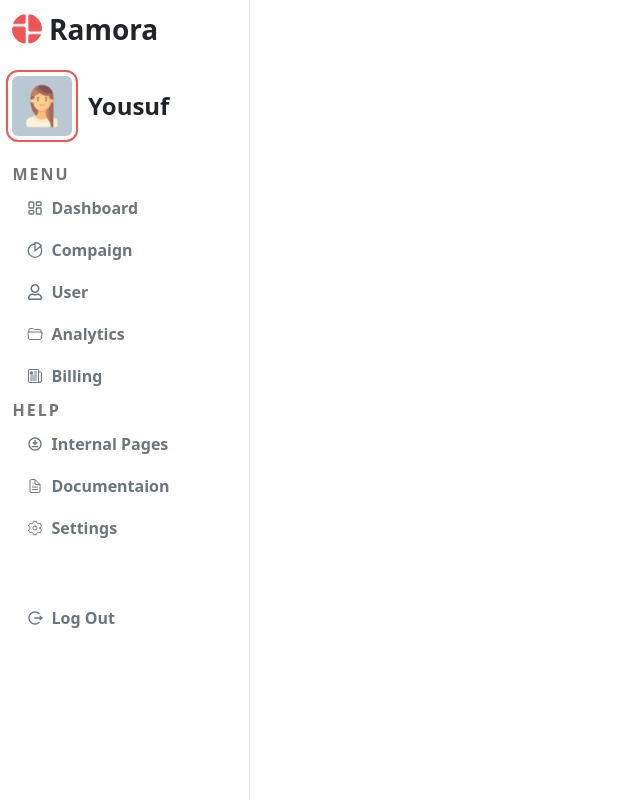
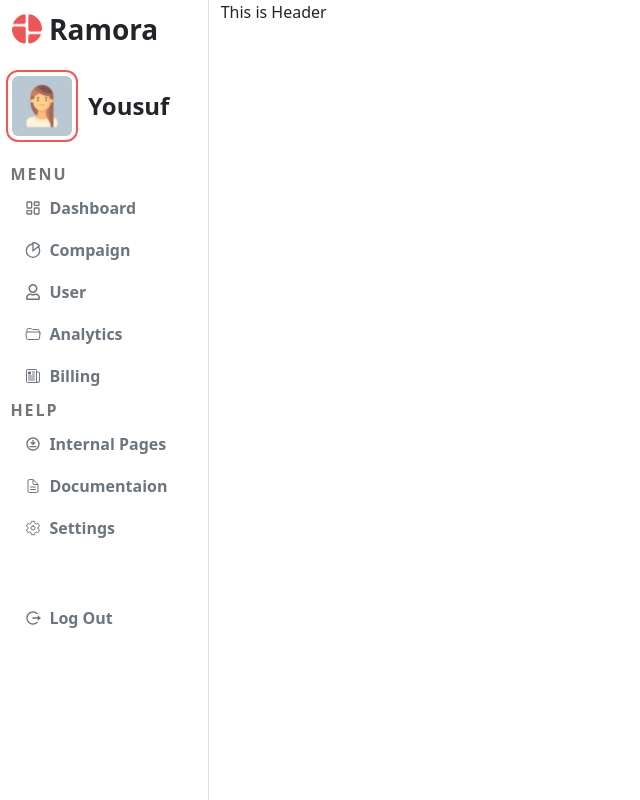
Before and after one commit to YousufMohammadi/react-sideBar, a React (Create React App) app: page / in a window 1280 px wide. Shown: the whole page, without its empty margins (0-640 px from the left). Built offline with nearby package versions, Linux system fonts and the light colour scheme.

Commit message:
sidebar completed

```diff
--- a/package.json
+++ b/package.json
@@ -1,5 +1,5 @@
 {
-  "name": "react-dashboard",
+  "name": "react-sideBar",
   "version": "0.1.0",
   "private": true,
   "dependencies": {
--- /dev/null
+++ b/src/Components/Header/Header.jsx
@@ -0,0 +1,7 @@
+import React from 'react'
+
+export default function Header() {
+  return (
+    <div className='container'>This is Header</div>
+  )
+}
--- a/src/Components/SideBar/SideBar.jsx
+++ b/src/Components/SideBar/SideBar.jsx
@@ -21,6 +21,7 @@ export default function SideBar() {
              for (let index = 0; index < links.length; index++) {
                 links[index].style.justifyContent= 'center'
                 links[index].style.fontSize= '20px'
+                links[index].style.width= '50%'
              }
              document.getElementsByClassName('section')[0].style.textAlign='center'
              document.getElementsByClassName('section')[1].style.textAlign='center'
@@ -38,6 +39,7 @@ export default function SideBar() {
              for (let index = 0; index < links.length; index++) {
                 links[index].style.justifyContent= 'flex-start'
                 links[index].style.fontSize= '16px'
+                links[index].style.width= '90%'
              }
              document.getElementsByClassName('section')[0].style.textAlign='start'
              document.getElementsByClassName('section')[1].style.textAlign='start'
--- a/src/Pages/Home/Home.jsx
+++ b/src/Pages/Home/Home.jsx
@@ -1,9 +1,11 @@
 import React from 'react'
 import SideBar from '../../Components/SideBar/SideBar'
+import Header from '../../Components/Header/Header'
 export default function Home() {
   return (
-    <div>
+    <div className='w-100 d-flex flex-row justify-content-start'>
         <SideBar />
+        <Header />
     </div>
   )
 }
```
Also changed, not shown: src/Components/Header/Header.css (added), src/Pages/Home/Home.css (added), 1 other file (tests, documents, lock files or other folders).
